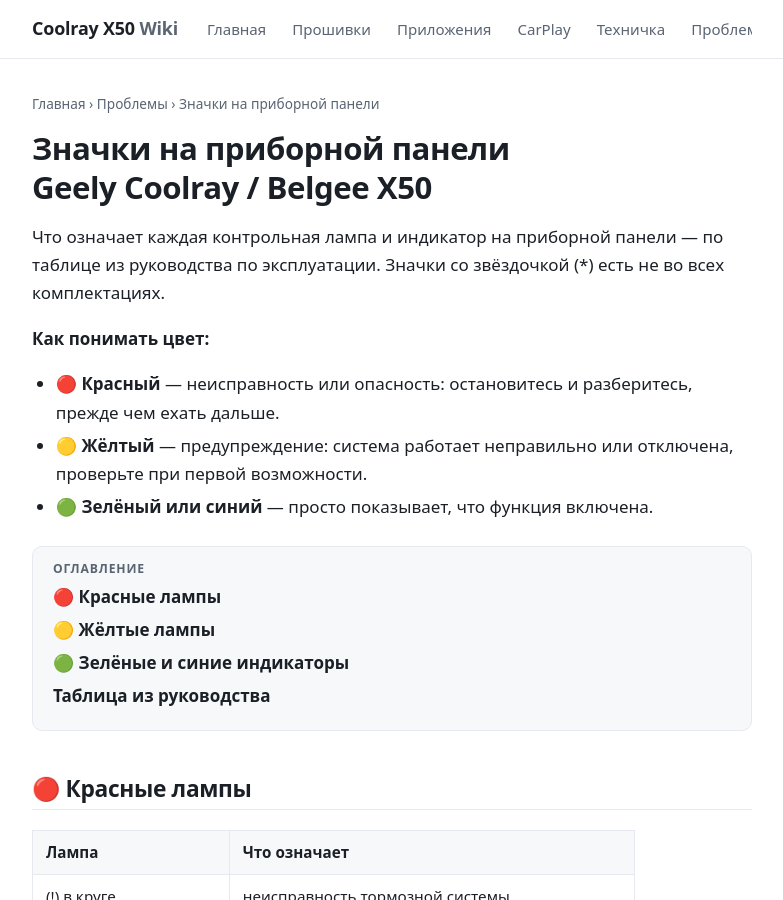
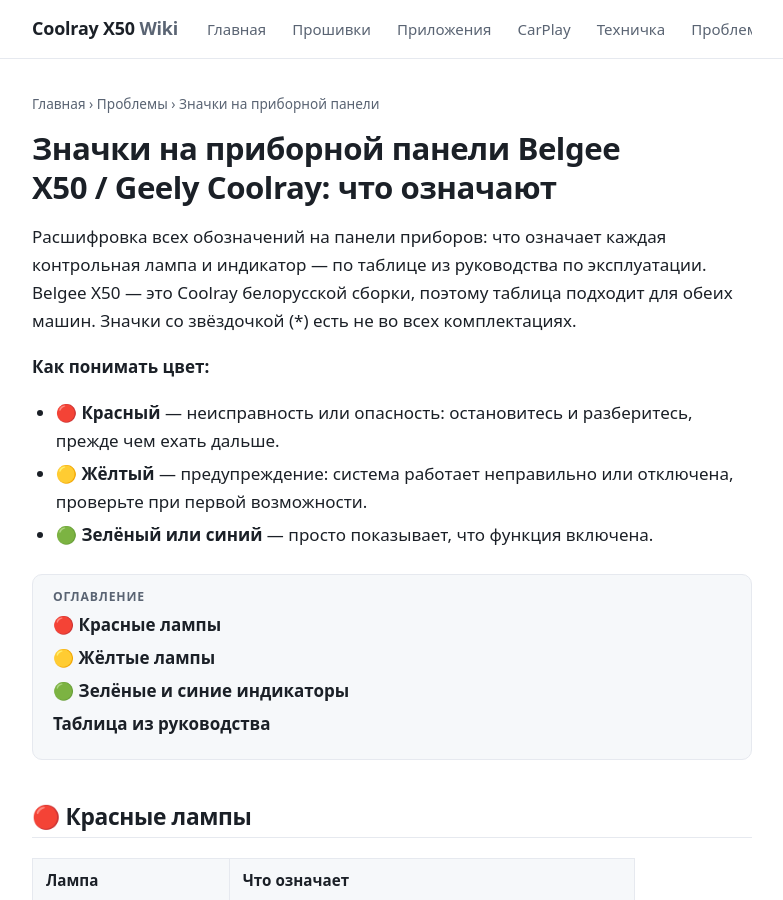
Before and after one commit to qttc/qttc.github.io, a Jekyll site: the page built from pages/warning-lights.md, in a window 1280 px wide and 900 px high. Shown: the whole window, without its empty margins (248-1031 px from the left). Built offline with Jekyll 4.4.1, drawn with Linux system fonts in a browser that asks for light colours.

Commit message:
SEO: заголовки и описания под запросы из Search Console (Belgee X50, обозначения, JLH-3G15TD, Viper)

```diff
--- a/pages/warning-lights.md
+++ b/pages/warning-lights.md
@@ -1,16 +1,16 @@
 ---
-title: "Значки на приборной панели Geely Coolray / Belgee X50: что означают"
+title: "Значки и обозначения на панели приборов Belgee X50 / Geely Coolray"
 layout: page
 permalink: /pages/warning-lights/
 parent: /pages/problems/
 crumb: "Значки на приборной панели"
-description: "Расшифровка контрольных ламп и индикаторов на приборной панели Geely Coolray / Belgee X50: цвет, значение, что делать — ABS, EPB, AVH, ESP, TPMS, давление масла, перегрев."
+description: "Что означают значки на приборной панели Belgee X50 и Geely Coolray: все 27 обозначений по цветам — ABS, EPB, AVH, ESP, TPMS, давление масла, перегрев, Check Engine."
 image: /assets/problems/warning-lights.jpg
 ---
 
-# Значки на приборной панели Geely Coolray / Belgee X50
+# Значки на приборной панели Belgee X50 / Geely Coolray: что означают
 
-Что означает каждая контрольная лампа и индикатор на приборной панели — по таблице из руководства по эксплуатации. Значки со звёздочкой (\*) есть не во всех комплектациях.
+Расшифровка всех обозначений на панели приборов: что означает каждая контрольная лампа и индикатор — по таблице из руководства по эксплуатации. Belgee X50 — это Coolray белорусской сборки, поэтому таблица подходит для обеих машин. Значки со звёздочкой (\*) есть не во всех комплектациях.
 
 **Как понимать цвет:**
 
```
Also changed, not shown: pages/apps.md (+3 -3 lines), pages/oil.md (+3 -3 lines), pages/paint-codes.md (+3 -3 lines).
